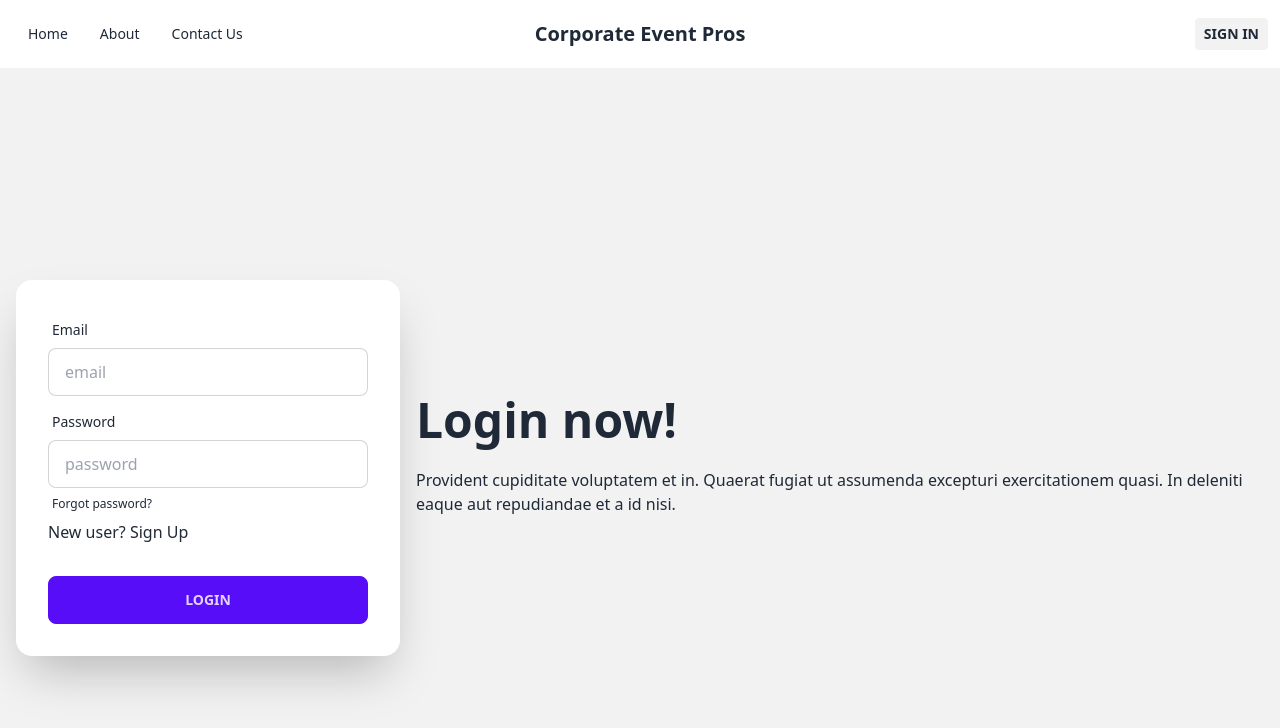
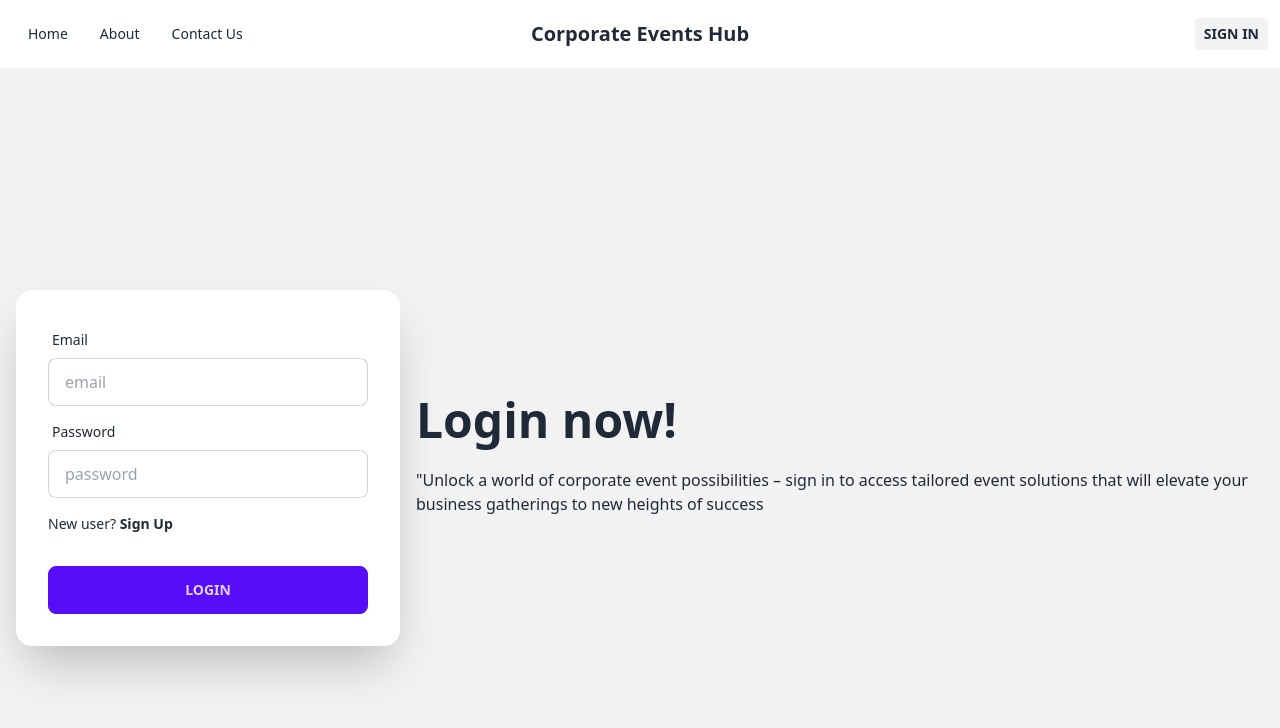
Before and after one commit to Ashraful5251/assingment-9, a React (Vite) app: page /login in a window 1280 px wide. Shown: the top 728 px of the page. Built offline with nearby package versions, Linux system fonts and the light colour scheme; no server answers.

Commit message:
added images

```diff
--- a/src/components/Login.jsx
+++ b/src/components/Login.jsx
@@ -28,9 +28,9 @@ const Login = () => {
         <div className="text-center lg:text-left">
           <h1 className="text-5xl font-bold">Login now!</h1>
           <p className="py-6">
-            Provident cupiditate voluptatem et in. Quaerat fugiat ut assumenda
-            excepturi exercitationem quasi. In deleniti eaque aut repudiandae et
-            a id nisi.
+            "Unlock a world of corporate event possibilities – sign in to access
+            tailored event solutions that will elevate your business gatherings
+            to new heights of success
           </p>
         </div>
         <div className="card flex-shrink-0 w-full max-w-sm shadow-2xl bg-base-100">
@@ -58,13 +58,14 @@ const Login = () => {
                 className="input input-bordered"
                 required
               />
-              <label className="label">
-                <a href="#" className="label-text-alt link link-hover">
-                  Forgot password?
-                </a>
-              </label>
-              <div>
-                New user? <Link to={"/Register"}>Sign Up</Link>
+              <label className="label"></label>
+              <div className="text-sm">
+                New user?{" "}
+                <span>
+                  <Link to="/Register" className="font-bold hover:underline">
+                    Sign Up
+                  </Link>
+                </span>
               </div>
             </div>
             <div className="form-control mt-6">
--- a/src/components/Navbar.jsx
+++ b/src/components/Navbar.jsx
@@ -30,7 +30,7 @@ const Navbar = () => {
 
       <div className="navbar-center">
         <a className="btn btn-ghost normal-case text-xl">
-          Corporate Event Pros
+          Corporate Events Hub
         </a>
       </div>
 
--- a/src/components/banner/Banner.jsx
+++ b/src/components/banner/Banner.jsx
@@ -1,17 +1,18 @@
 import React from "react";
 
-const banner = () => {
+const Banner = () => {
   return (
-    <div>
-      <h2 className="text-3xl">
-        <div className="bg-cover bg-center bg-indigo-500 py-20 text-white">
-          <div className="container mx-auto text-center">
-            <h1 className="text-4xl font-semibold">Corporate Events</h1>
-          </div>
+    <div className="w-full h-full">
+      <div
+        className="bg-cover bg-center py-20 text-white bg-[url('https://i.ibb.co/BfTyn66/markus-spiske-Mb-G7kw-Wpt-II-unsplash.jpg')] bg-opacity-30"
+        style={{ backgroundColor: "rgba(0, 0, 0, 0.3)" }}
+      >
+        <div className="container mx-auto text-center">
+          <h1 className="text-5xl font-bold">Corporate Events Hub</h1>
         </div>
-      </h2>
+      </div>
     </div>
   );
 };
 
-export default banner;
+export default Banner;
--- a/src/data/data.json
+++ b/src/data/data.json
@@ -1,6 +1,6 @@
 [
   {
-    "picture": "https://example.com/product1.jpg",
+    "picture": "https://i.ibb.co/JR37phj/affair-1238434-1280.jpg",
     "title": "Conferences and Seminars",
     "description": "Conferences and Seminars offer opportunities for networking and knowledge exchange on industry-specific topics..",
     "price": 29.99,
@@ -10,7 +10,7 @@
     }
   },
   {
-    "picture": "https://example.com/product2.jpg",
+    "picture": "https://i.ibb.co/r4ZyyNT/istockphoto-530686103-1024x1024.jpg",
     "title": " Trade Shows and Expos",
     "description": "Trade Shows and Expos provide platforms for businesses to showcase products and services to a wide audience.",
     "price": 49.99,
@@ -20,7 +20,7 @@
     }
   },
   {
-    "picture": "https://example.com/product3.jpg",
+    "picture": "https://i.ibb.co/tcyxmVv/istockphoto-933461772-1024x1024.jpg",
     "title": "Team Building Workshops",
     "description": "Team Building Workshops foster collaboration and improve team dynamics through interactive activities and exercises.",
     "price": 79.99,
@@ -30,7 +30,7 @@
     }
   },
   {
-    "picture": "https://example.com/product4.jpg",
+    "picture": "https://i.ibb.co/4t7vXPZ/rocket-6111769-1280.png",
     "title": "Product Launches",
     "description": "Product Launches introduce new offerings to the market and generate excitement among potential customers and stakeholders.",
     "price": 39.99,
@@ -40,7 +40,7 @@
     }
   },
   {
-    "picture": "https://example.com/product5.jpg",
+    "picture": "https://i.ibb.co/6sNGxVh/meeting-5395615-1920.jpg",
     "title": "Corporate Meetings",
     "description": "Corporate Meetings facilitate essential discussions, decision-making, and information sharing among company stakeholders.",
     "price": 99.99,
@@ -50,7 +50,7 @@
     }
   },
   {
-    "picture": "https://example.com/product6.jpg",
+    "picture": "https://i.ibb.co/BV22TH4/winner-6868098-1920.png",
     "title": "Award Ceremonies,",
     "description": "Award Ceremonies celebrate and recognize outstanding achievements and contributions within an organization or industry.",
     "price": 59.99,
```
